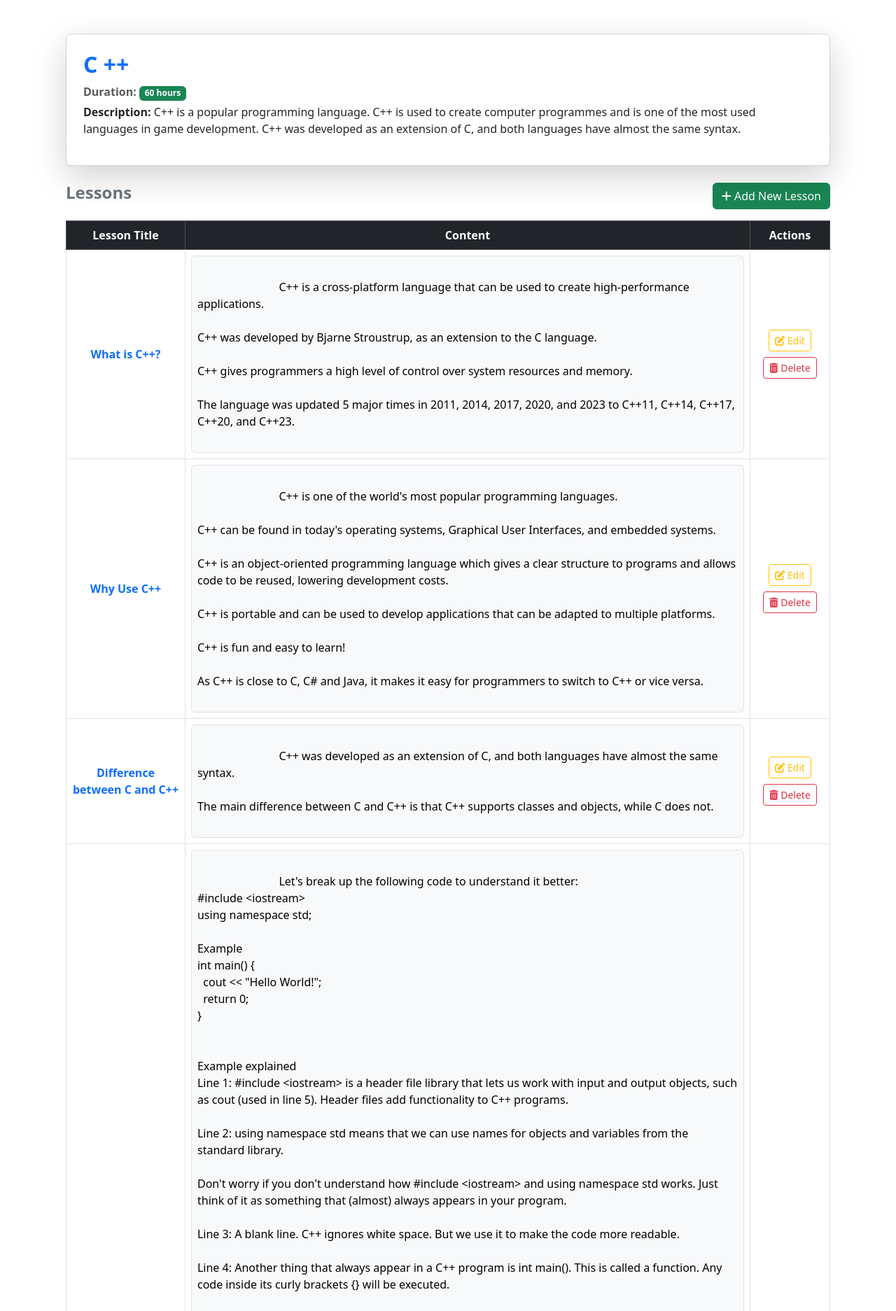
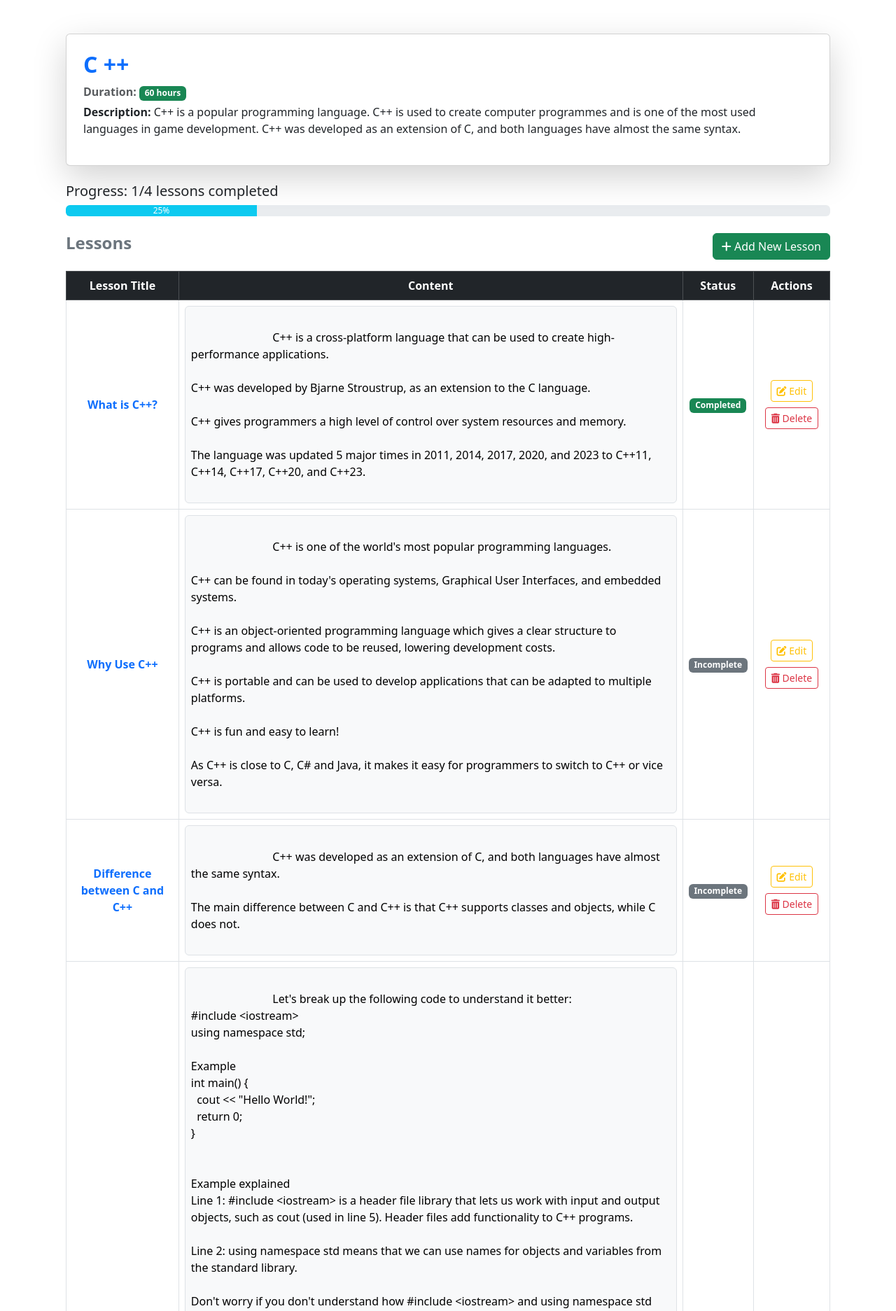
Before and after one commit to AbdullahRFA/Edu_Learn_Django_CURD_Project, a Django app: page /details/2/ in a window 1280 px wide. Shown: the part 56-1929 px from the top of the page at 70% size. Run offline with Django 5.2, Linux system fonts and the light colour scheme; a user stored in the database is signed in; data comes from the database, SQL or seed files in the repository; both versions use the stored data as it was after the commit.

Commit message:
added student lesson completition progress

```diff
--- a/Course_app/views.py
+++ b/Course_app/views.py
@@ -31,15 +31,31 @@ def course_list(request):
     return render(request,"Course_app/course_list.html",{"courses":courses})
 
 @login_required(login_url='login_user')
-def Course_Details(request,id):
+def Course_Details(request, id):
     course = get_object_or_404(Course, id=id)
     lessons = course.lessons.all()
-    context ={
-        'course':course,
-        'lessons':lessons
+
+    # 🔁 Replace this with your actual logic to get the logged-in student
+    student = Student.objects.first()  # Or use: request.user.student if connected to auth
+
+    total_lessons = lessons.count()
+
+    # Count how many lessons the student has completed for this course
+    completed_lessons = student.completed_lesson.filter(course=course).count() if student else 0
+
+    # Calculate progress percentage (avoid division by zero)
+    percent_complete = int((completed_lessons / total_lessons) * 100) if total_lessons > 0 else 0
+
+    context = {
+        'course': course,
+        'lessons': lessons,
+        'student': student,
+        'total_lessons': total_lessons,
+        'completed_lessons': completed_lessons,
+        'percent_complete': percent_complete,
     }
 
-    return render(request,"Course_app/Course_details.html",context)
+    return render(request, "Course_app/Course_details.html", context)
 
 @login_required(login_url='login_user')
 def create_course(request):
--- a/templates/Course_app/Course_details.html
+++ b/templates/Course_app/Course_details.html
@@ -4,11 +4,26 @@
 
 {% block content %}
 <div class="container">
-    <!-- Course Title & Description -->
+    <!-- Course Info -->
     <div class="card shadow-lg p-4 mb-4">
         <h2 class="text-primary fw-bold">{{ course.title }}</h2>
-        <p class="text-muted mb-1"><strong>Duration:</strong> <span class="badge bg-success">{{ course.durations }} hours</span></p>
+        <p class="text-muted mb-1">
+            <strong>Duration:</strong>
+            <span class="badge bg-success">{{ course.durations }} hours</span>
+        </p>
         <p><strong>Description:</strong> {{ course.descriptions }}</p>
+    </div>
+
+    <!-- Lesson Progress -->
+    <div class="mb-4">
+        <h5>Progress: {{ completed_lessons }}/{{ total_lessons }} lessons completed</h5>
+        <div class="progress">
+            <div class="progress-bar bg-info" role="progressbar"
+                 style="width: {{ percent_complete }}%"
+                 aria-valuenow="{{ completed_lessons }}" aria-valuemin="0" aria-valuemax="{{ total_lessons }}">
+                {{ percent_complete }}%
+            </div>
+        </div>
     </div>
 
     <!-- Add Lesson Button -->
@@ -24,16 +39,15 @@
         <table class="table table-bordered table-hover text-center align-middle">
             <thead class="table-dark">
                 <tr>
-                    {% comment %} <th>ID</th> {% endcomment %}
                     <th>Lesson Title</th>
                     <th>Content</th>
+                    <th>Status</th>
                     <th>Actions</th>
                 </tr>
             </thead>
             <tbody>
                 {% for lesson in lessons %}
                 <tr>
-                    {% comment %} <td class="fw-bold text-primary">{{ lesson.id }}</td> {% endcomment %}
                     <td class="fw-bold text-primary">{{ lesson.title }}</td>
                     <td class="text-start">
                         <div class="border rounded p-2 bg-light" style="white-space: pre-wrap;">
@@ -41,10 +55,17 @@
                         </div>
                     </td>
                     <td>
+                        {% if lesson in student.completed_lesson.all %}
+                            <span class="badge bg-success">Completed</span>
+                        {% else %}
+                            <span class="badge bg-secondary">Incomplete</span>
+                        {% endif %}
+                    </td>
+                    <td>
                         <a href="{% url 'lesson_edit' lesson.id %}" class="btn btn-sm btn-outline-warning my-1">
                             <i class="fas fa-edit"></i> Edit
                         </a>
-                        <form action="{% url 'lesson_delete' lesson.id %}" class="d-inline">
+                        <form action="{% url 'lesson_delete' lesson.id %}" method="POST" class="d-inline">
                             {% csrf_token %}
                             <button type="submit" class="btn btn-outline-danger btn-sm my-1">
                                 <i class="fas fa-trash-alt"></i> Delete
@@ -54,7 +75,7 @@
                 </tr>
                 {% empty %}
                 <tr>
-                    <td colspan="3" class="text-center text-danger fw-bold">No lessons available for this course.</td>
+                    <td colspan="4" class="text-center text-danger fw-bold">No lessons available for this course.</td>
                 </tr>
                 {% endfor %}
             </tbody>
```
Also changed, not shown: db.sqlite3.
